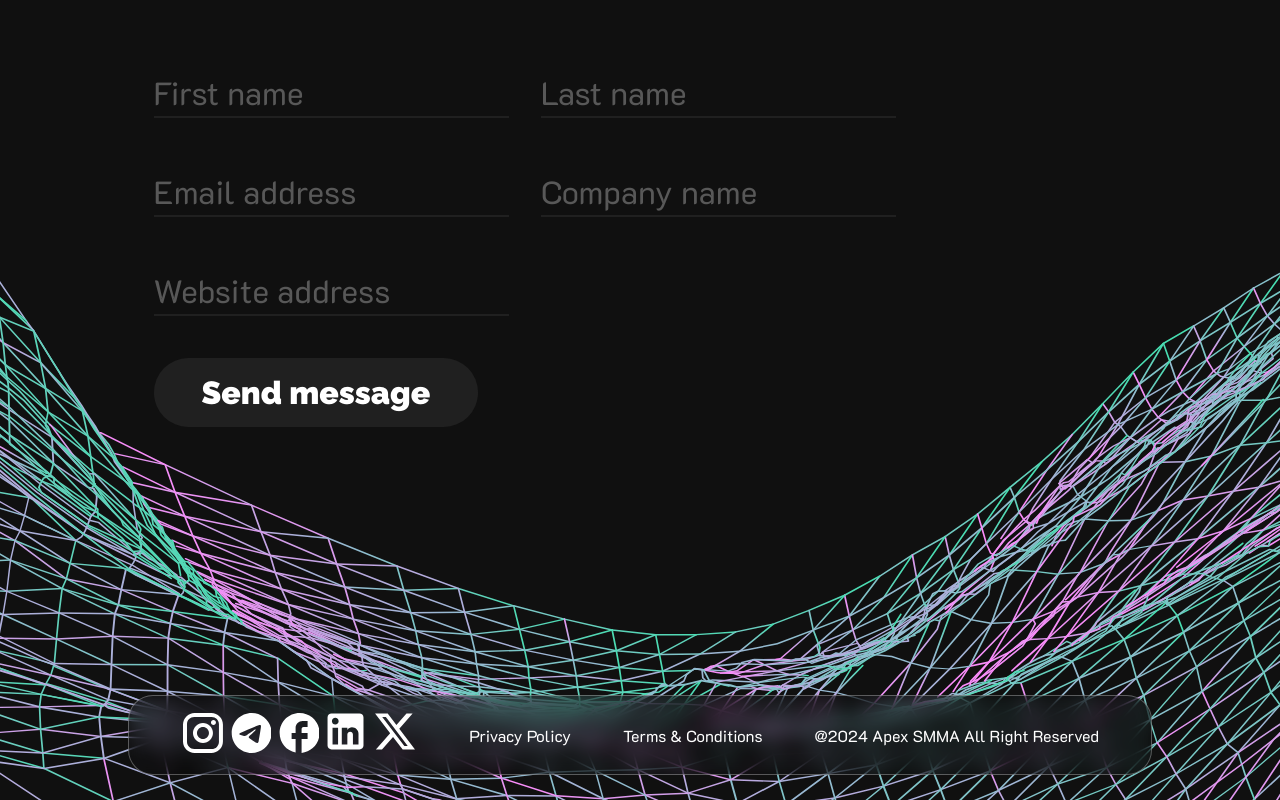
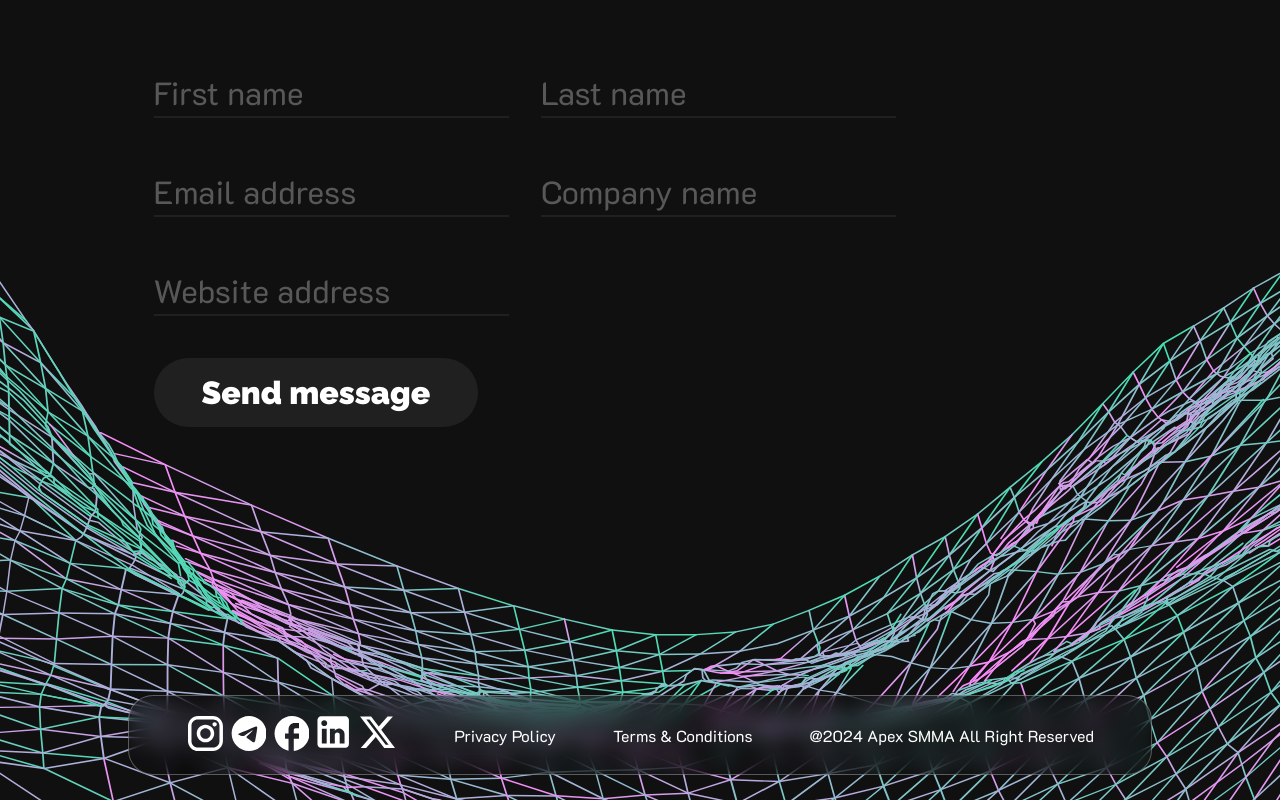
Before and after one commit to deljanin/apex-smma, a SvelteKit app: page / in a window 1280 px wide. Shown: the part 1840-2640 px from the top of the page. Built offline with nearby package versions, Linux system fonts and the light colour scheme.

Commit message:
Update footer icon size. Add responsiveness to contact section modal.

```diff
--- a/src/lib/socials/Facebook.svelte
+++ b/src/lib/socials/Facebook.svelte
@@ -22,7 +22,7 @@
 <style>
 	svg {
 		width: auto;
-		height: 40px;
+		height: 35px;
 		margin: 0 2px 0 2px;
 	}
 	path {
--- a/src/lib/socials/Instagram.svelte
+++ b/src/lib/socials/Instagram.svelte
@@ -22,7 +22,7 @@
 <style>
 	svg {
 		width: auto;
-		height: 40px;
+		height: 35px;
 		margin: 0 2px 0 2px;
 	}
 	path {
--- a/src/lib/socials/LinkedIn.svelte
+++ b/src/lib/socials/LinkedIn.svelte
@@ -22,7 +22,7 @@
 <style>
 	svg {
 		width: auto;
-		height: 40px;
+		height: 35px;
 		margin: 0 2px 0 2px;
 	}
 	path {
--- a/src/lib/socials/Telegram.svelte
+++ b/src/lib/socials/Telegram.svelte
@@ -22,7 +22,7 @@
 <style>
 	svg {
 		width: auto;
-		height: 40px;
+		height: 35px;
 		margin: 0 2px 0 2px;
 	}
 	path {
--- a/src/lib/socials/X.svelte
+++ b/src/lib/socials/X.svelte
@@ -23,7 +23,7 @@
 <style>
 	svg {
 		width: auto;
-		height: 40px;
+		height: 35px;
 		margin: 0 2px 0 2px;
 	}
 	path {
--- a/src/routes/+layout.svelte
+++ b/src/routes/+layout.svelte
@@ -91,6 +91,7 @@
 		</div>
 	</div>
 </nav>
+
 <slot />
 
 <div class="footer">
--- a/src/routes/main_page/Contact.svelte
+++ b/src/routes/main_page/Contact.svelte
@@ -5,8 +5,9 @@
 
 	$: response = null;
 	let modalOpen = false;
-	let modalHeading = 'Hello';
-	let modalText = 'Some text';
+	let modalHeading = 'Message sent';
+	let modalText =
+		'Thank you for contacting us. We will send you a confirmation email with additional information shortly.';
 	async function submitForm(event) {
 		// Collect form data into an object
 		const formData = new FormData(event.target);
@@ -155,7 +156,6 @@
 		border: none;
 		z-index: 2;
 		cursor: pointer;
-
 		font-family: Raleway;
 		font-size: clamp(1.5rem, 1.5rem + 1vw, 2rem);
 		color: var(--secondary-color);
@@ -278,7 +278,7 @@
 		background-color: var(--transparent-primary);
 		border-radius: 50px;
 		border: 1px solid var(--nav-transparent);
-		backdrop-filter: blur(3px);
+		backdrop-filter: blur(5px);
 		position: fixed;
 		top: 0;
 		bottom: 0;
@@ -293,8 +293,9 @@
 	.modal p {
 		text-align: center;
 		width: 80%;
+		height: auto;
 		font-family: K2D;
-		font-size: 1.5em;
+		font-size: clamp(1rem, 1rem + 0.5vw, 1.5rem);
 	}
 	.modal button {
 		font-size: 1.5rem;
@@ -319,10 +320,17 @@
 			align-items: center;
 			justify-content: space-evenly;
 		}
+		.modal {
+			height: 60vh;
+			width: 80%;
+		}
 	}
 	@media only screen and (min-width: 700px) and (max-width: 1139px) {
 		form {
 			width: 100%;
+		}
+		.modal {
+			height: 50vh;
 		}
 	}
 	@media only screen and (min-width: 1140px) and (max-width: 1500px) {
```
